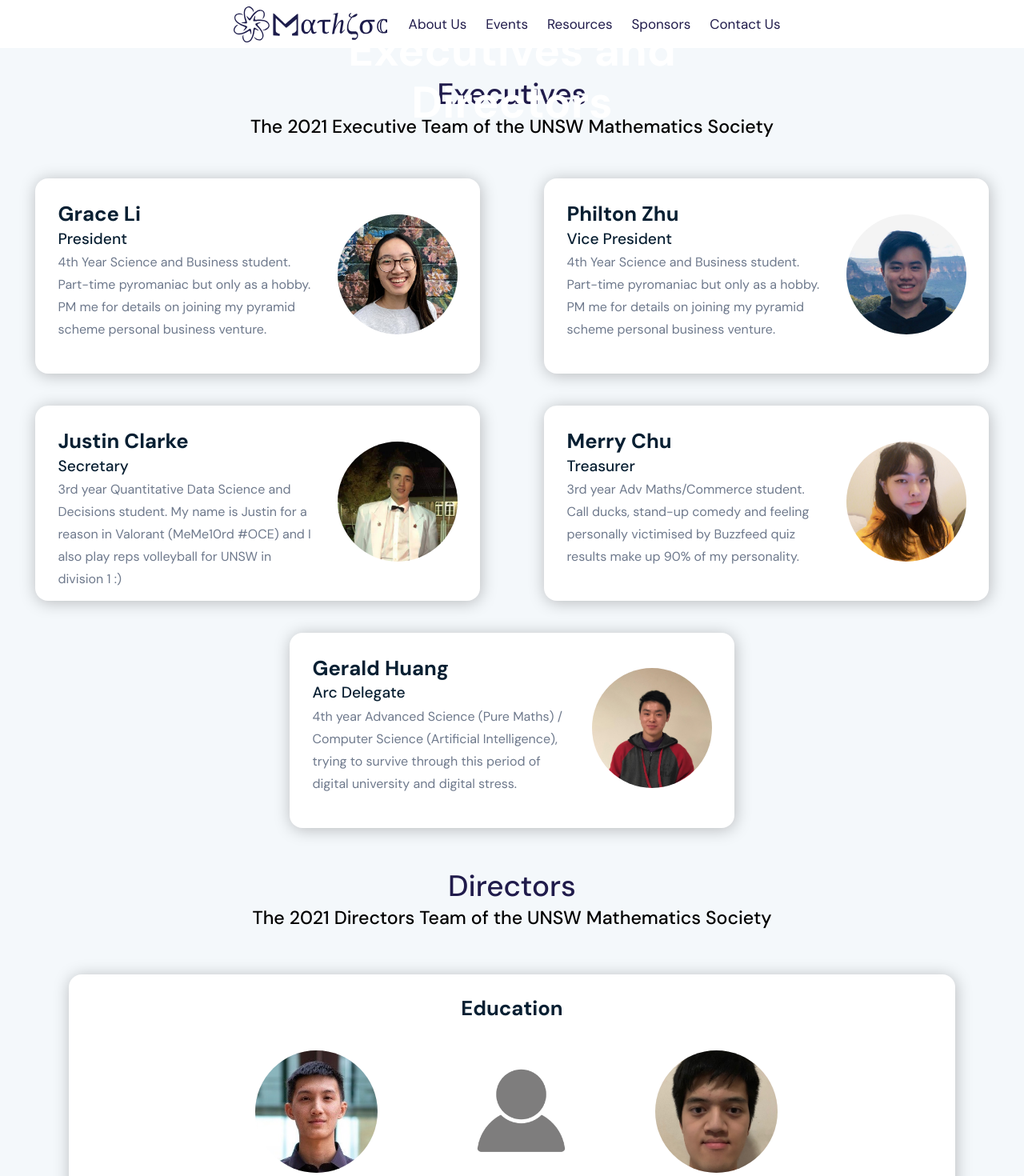
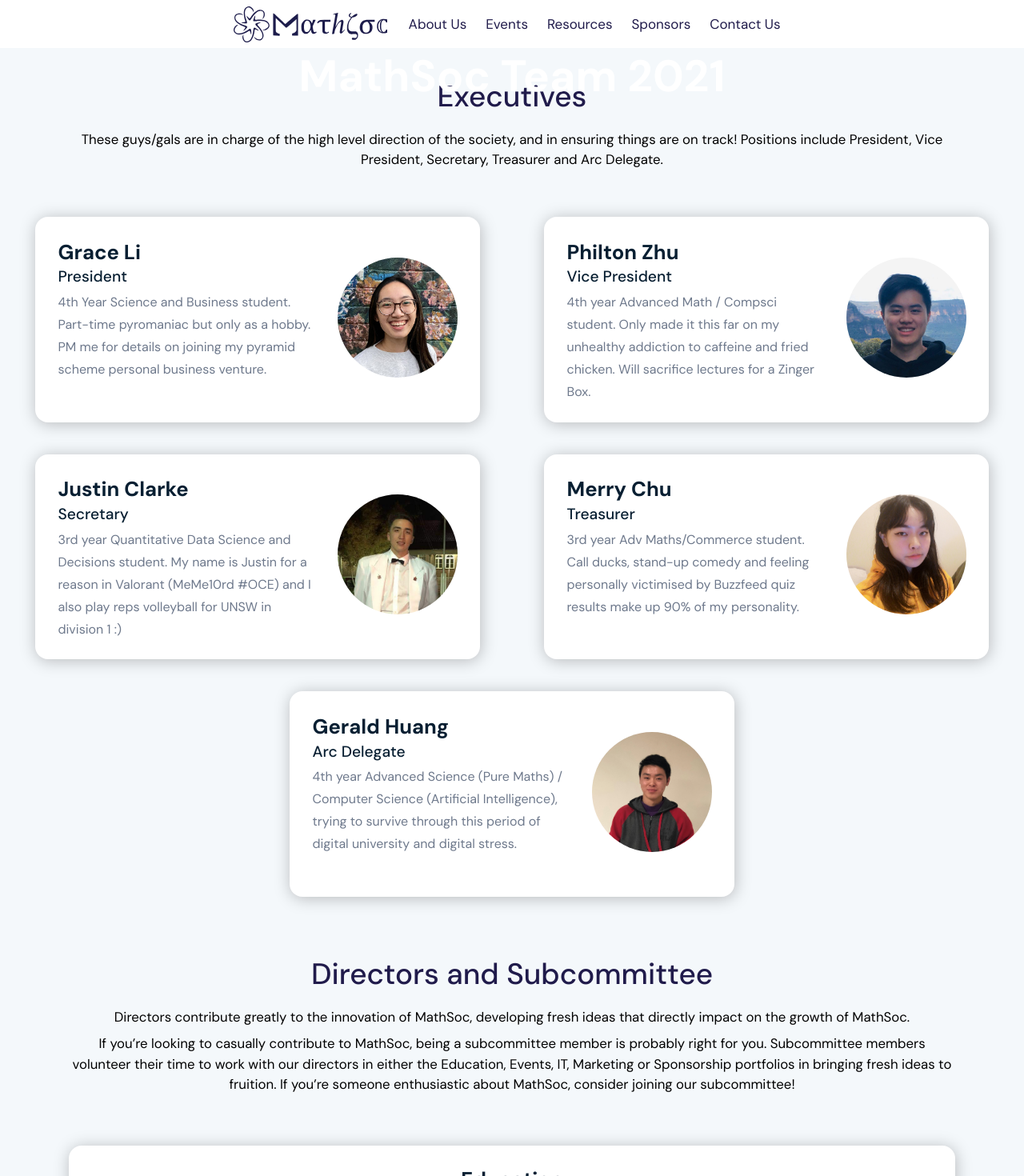
Before and after one commit to MathSocUNSW/mathsoc-website, a Next.js app in the folder frontend/: page /about/team in a window 1280 px wide. Shown: the top 1470 px of the page at 80% size. Built offline with nearby package versions, Linux system fonts and the light colour scheme.

Commit message:
updated styling for teams page

```diff
--- a/frontend/src/components/Profile.tsx
+++ b/frontend/src/components/Profile.tsx
@@ -1,14 +1,16 @@
+// Library Imports
 import React from "react";
+import Image from "next/image";
 import { Typography } from "@material-ui/core";
-import Image from "next/image";
 
+// Styling
 import styles from "src/styles/Profile.module.scss";
 
 export interface ProfileProps {
   name: string;
   role: string;
-  description: string | null;
-  imagePath: string | null;
+  description: string;
+  imagePath: string;
 }
 
 const DEFAULT_PROFILE_IMAGE = "/images/team/blank_profile.png";
@@ -20,11 +22,7 @@ const Profile: React.FC<ProfileProps> = ({ name, role, description, imagePath })
         <Typography variant="h4">{name}</Typography>
         <Typography variant="h6">{role}</Typography>
         <div className={styles.textBox}>
-          <Typography variant="subtitle1">
-            {!description
-              ? "4th Year Science and Business student. Part-time pyromaniac but only as a hobby. PM me for details on joining my pyramid scheme personal business venture."
-              : description}
-          </Typography>
+          <Typography variant="subtitle1">{description}</Typography>
         </div>
       </div>
       <div className="profileImage">
--- a/frontend/src/data/executivesData.ts
+++ b/frontend/src/data/executivesData.ts
@@ -1,16 +1,23 @@
 interface executive {
   name: string;
-  description: string | null;
+  description: string;
   role: "President" | "Vice President" | "Secretary" | "Treasurer" | "Arc Delegate";
-  imagePath: string | null;
+  imagePath: string;
 }
 
 const executivesData: executive[] = [
-  { name: "Grace Li", role: "President", description: null, imagePath: "/images/team/GraceLi.jpg" },
+  {
+    name: "Grace Li",
+    role: "President",
+    description:
+      "4th Year Science and Business student. Part-time pyromaniac but only as a hobby. PM me for details on joining my pyramid scheme personal business venture.",
+    imagePath: "/images/team/GraceLi.jpg"
+  },
   {
     name: "Philton Zhu",
     role: "Vice President",
-    description: null,
+    description:
+      "4th year Advanced Math / Compsci student. Only made it this far on my unhealthy addiction to caffeine and fried chicken. Will sacrifice lectures for a Zinger Box.",
     imagePath: "/images/team/PhiltonZhu.jpg"
   },
   {
--- a/frontend/src/pages/about/team.tsx
+++ b/frontend/src/pages/about/team.tsx
@@ -23,14 +23,19 @@ const Team: React.FC = () => {
         <title>Meet the Team - MathSoc</title>
         <meta name="keywords" content="mathsoc" />
       </Head>
-      <Hero url="/images/hero/mathsoc_team.jpg" text="Executives and Directors" />
+      <Hero url="/images/hero/mathsoc_team.jpg" text="MathSoc Team 2021" />
       <PageBody>
+        <div className={styles.flex}>
           <Typography variant="h2" align="center">
             Executives
           </Typography>
-        <Typography variant="h5" align="center">
-          The 2021 Executive Team of the UNSW Mathematics Society
+          <div className={styles.roleDescription}>
+            <Typography variant="body1" align="center">
+              These guys/gals are in charge of the high level direction of the society, and in
+              ensuring things are on track! Positions include President, Vice President, Secretary,
+              Treasurer and Arc Delegate.
             </Typography>
+          </div>
           <div className={styles.cardsContainer}>
             {executivesData.map((person) => (
               <Profile
@@ -42,17 +47,30 @@ const Team: React.FC = () => {
               />
             ))}
           </div>
+          <br />
           <Typography variant="h2" align="center">
-          Directors
+            Directors and Subcommittee
           </Typography>
-        <Typography variant="h5" align="center">
-          The 2021 Directors Team of the UNSW Mathematics Society
+          <div className={styles.roleDescription}>
+            <Typography variant="body1" align="center">
+              Directors contribute greatly to the innovation of MathSoc, developing fresh ideas that
+              directly impact on the growth of MathSoc.
             </Typography>
+            <Typography variant="body1" align="center">
+              If you’re looking to casually contribute to MathSoc, being a subcommittee member is
+              probably right for you. Subcommittee members volunteer their time to work with our
+              directors in either the Education, Events, IT, Marketing or Sponsorship portfolios in
+              bringing fresh ideas to fruition. If you’re someone enthusiastic about MathSoc,
+              consider joining our subcommittee!
+            </Typography>
+          </div>
+
           <section className={styles.cardsContainer}>
             {portfolioData.map((portfolio) => (
               <PortfolioBox {...portfolio} key={portfolio.role} />
             ))}
           </section>
+        </div>
       </PageBody>
     </section>
   );
--- a/frontend/src/styles/Profile.module.scss
+++ b/frontend/src/styles/Profile.module.scss
@@ -1,4 +1,4 @@
-@import "./variables.scss";
+@import './variables.scss';
 
 .profile {
   display: flex;
@@ -22,10 +22,10 @@
 
 .textBox {
   width: 325px;
-  height: 120px;
+  height: 130px;
   // overflow: hidden;
   word-wrap: break-word;
   white-space: pre-line;
-  margin-top: -5px;
-  margin-bottom: 4px;
+  margin-top: -3px;
+  margin-bottom: 5px;
 }
--- a/frontend/src/styles/team.module.scss
+++ b/frontend/src/styles/team.module.scss
@@ -1,3 +1,9 @@
+.flex {
+  display: flex;
+  flex-direction: column;
+  align-items: center;
+}
+
 .cardsContainer {
   margin: 50px 0;
   display: flex;
@@ -7,3 +13,11 @@
   justify-content: space-around;
   gap: 40px;
 }
+
+.roleDescription {
+  padding-top: 0.5rem;
+  width: 90%;
+  @media screen and (max-width: 840px) {
+    width: 100%;
+  }
+}
```
Lines whose indentation alone changed are shown as unchanged.
